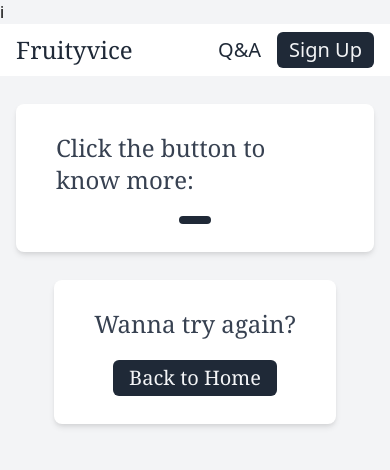
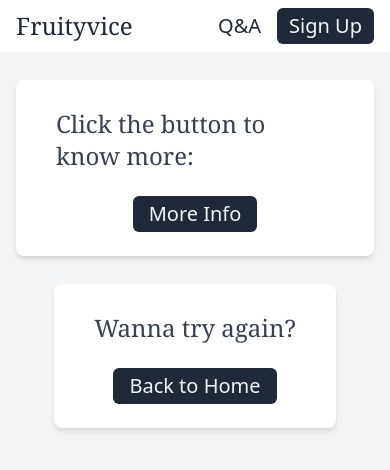
Before and after one commit to Luyue28/fruityvice-api, a website: page html/result.html in a window 390 px wide. Drawn offline with nearby package versions, Linux system fonts and the light colour scheme.

Commit message:
mobile first

```diff
--- a/html/result.html
+++ b/html/result.html
@@ -1,6 +1,6 @@
 <!DOCTYPE html>
 <html lang="en">
-i
+
 <head>
     <meta charset="UTF-8">
     <meta name="viewport" content="width=device-width, initial-scale=1.0">
@@ -8,18 +8,18 @@ i
     <link href="../style.css" rel="stylesheet">
     <link href="https://cdn.jsdelivr.net/npm/tailwindcss@2.2.17/dist/tailwind.min.css" rel="stylesheet">
 
-    <script src = "../js/result.js"></script>
+    <script src="../js/result.js"></script>
 </head>
 
-<body class="bg-gray-100">
-    <div class="text-xl text-gray-800 relative">
+<body class="bg-gray-100 sm:px-4 lg:px-6">
+    <main class="text-xl text-gray-800 relative">
         <nav class="flex items-center px-4 py-2 bg-white justify-between">
-            <div class="text-gray-800 flex items-center space-x-4">
+            <section class="text-gray-800 flex items-center space-x-4">
                 <p class="hover:text-gray-700 text-2xl font-medium font-serif">
                     <a href="index.html">Fruityvice</a>
                 </p>
-            </div>
-            <div class="text-gray-800 flex items-center space-x-4">
+            </section>
+            <section class="text-gray-800 flex items-center space-x-4">
                 <p class="hover:text-gray-700 text-xl font-medium">
                     <a href="later.html">Q&A</a>
                 </p>
@@ -27,35 +27,36 @@ i
                     class="inline-flex items-center rounded-md text-gray-100 hover:text-white bg-gray-800 hover:bg-gray-700 px-3 py-1 text-xl font-medium">
                     <a href="later.html">Sign Up</a>
                 </p>
-            </div>
+            </section>
         </nav>
-    </div>
-    <div class="flex justify-center items-center mt-7 relative px-4 full-height">
-        <div class="bg-white rounded-lg shadow-md p-6 inline-block max-w-lg">
-            <div class="text-2xl text-gray-700 px-4 py-1 font-medium font-serif">
-                Click the button to know more:
-                <p class="mt-5 flex items-center justify-center space-x-4">
+        <section class="flex justify-center items-center mt-7 relative px-4 full-height">
+            <article class="bg-white rounded-lg shadow-md p-6 inline-block max-w-lg">
+                <header class="text-2xl text-gray-700 px-4 py-1 font-medium font-serif">
+                    Click the button to know more:
+                </header>
+                <footer class="mt-5 flex items-center justify-center space-x-4">
                     <a href="info.html"
                         class="rounded-md text-gray-100 hover:text-white bg-gray-800 hover:bg-gray-700 px-4 py-1 text-xl font-medium"
                         id="fruitBtn">
+                        More Info
                     </a>
-                </p>
-            </div>
-        </div>
-    </div>
-    <div class="flex justify-center items-center mt-7 relative px-4">
-        <div class="bg-white rounded-lg shadow-md p-6 inline-block max-w-lg">
-            <div class="text-2xl text-gray-700 px-4 py-1 font-medium font-serif">
-                Wanna try again?
-                <p class="mt-5 flex items-center justify-center space-x-4">
+                </footer>
+            </article>
+        </section>
+        <section class="flex justify-center items-center mt-7 relative px-4">
+            <article class="bg-white rounded-lg shadow-md p-6 inline-block max-w-lg">
+                <header class="text-2xl text-gray-700 px-4 py-1 font-medium font-serif">
+                    Wanna try again?
+                </header>
+                <footer class="mt-5 flex items-center justify-center space-x-4">
                     <a href="index.html"
                         class="rounded-md text-gray-100 hover:text-white bg-gray-800 hover:bg-gray-700 px-4 py-1 text-xl font-medium">
                         Back to Home
                     </a>
-                </p>
-            </div>
-        </div>
-    </div>
+                </footer>
+            </article>
+        </section>
+    </main>
 </body>
 
 </html>
--- a/js/main.js
+++ b/js/main.js
@@ -33,7 +33,7 @@ async function handleSearchClick(event) {
         }
     } catch (error) {
         console.error('Error:', error);
-        window.location.href = 'msg.html';
+        // window.location.href = 'msg.html';
     }
 }
 
@@ -51,6 +51,6 @@ async function handleFindClick(event) {
         }
     } catch (error) {
         console.error('Error:', error);
-        window.location.href = 'msg.html';
+        // window.location.href = 'msg.html';
     }
 }
```
Also changed, not shown: html/index.html (+31 -31 lines), html/info.html (+30 -34 lines), html/later.html (+16 -16 lines), html/msg.html (+23 -23 lines), js/fetchFruits.js (line endings or trailing spaces), 2 other files.
